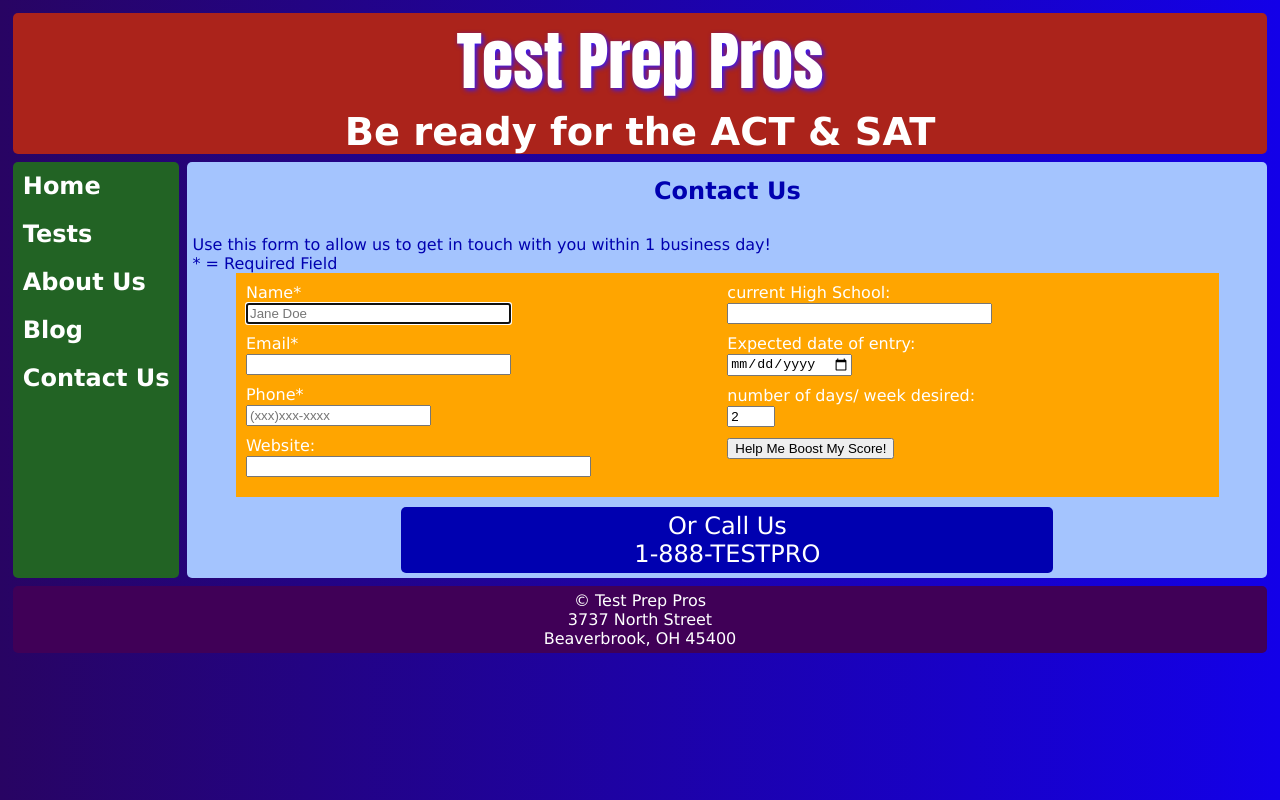
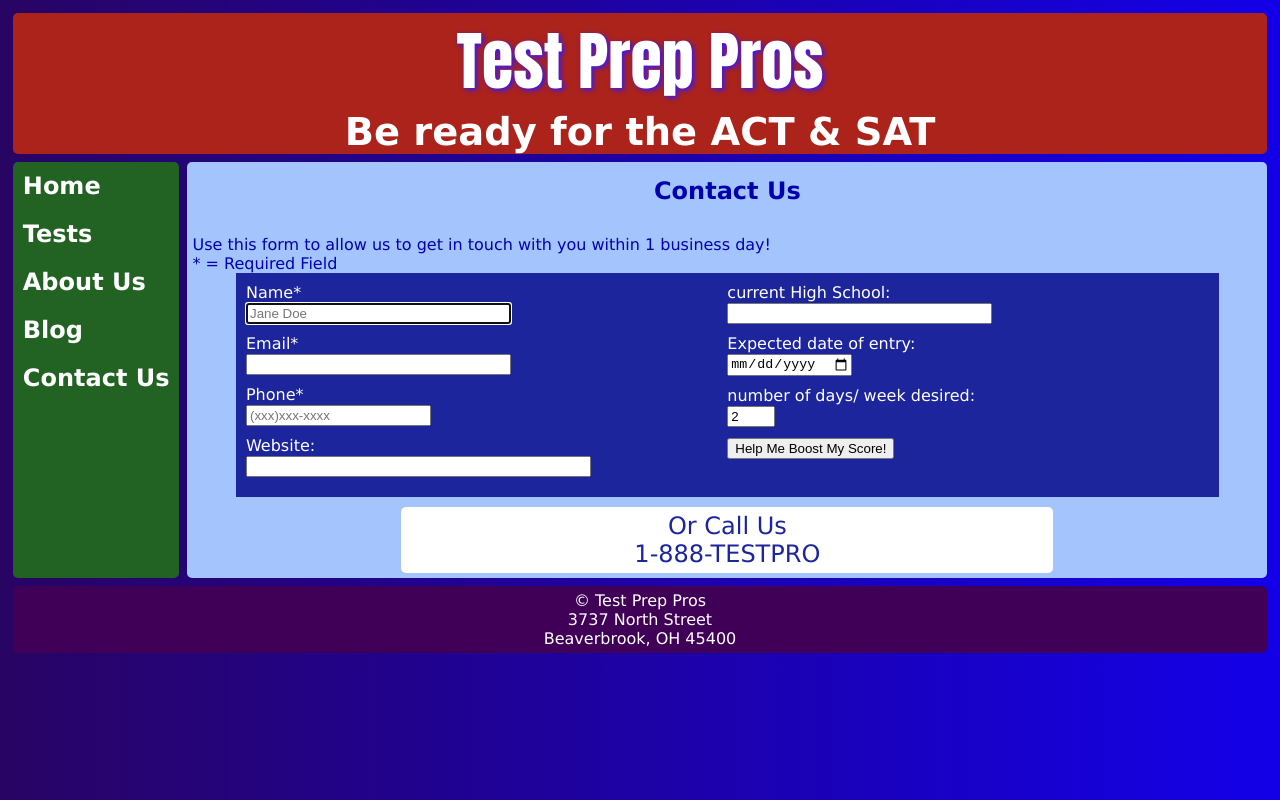
Before and after one commit to MayneLemon/TestPrepPros, a plain HTML site: page contact.html in a window 1280 px wide. Drawn offline with nearby package versions, Linux system fonts and the light colour scheme.

Commit message:
Update style.css

```diff
--- a/style.css
+++ b/style.css
@@ -207,7 +207,8 @@ video {
 }
 
 form{
-  background-color:#FFA500;
+  background-color:#1C259B;
+  color:white;
     width:90%;
     margin:auto;
     color:white;
@@ -216,13 +217,13 @@ form{
  .call {
     border-radius:5px;
     text-align:center;
-    background-color:#0000b0;
+    background-color:#ffffff;
     width:60%;
     padding: 5px;
     margin:10px auto 0 auto;
 }
  .call p{
-    color:#ffffff;
+    color:#1c259b;
     font-size:1.5em;
     padding:0;
     margin:0;
```
